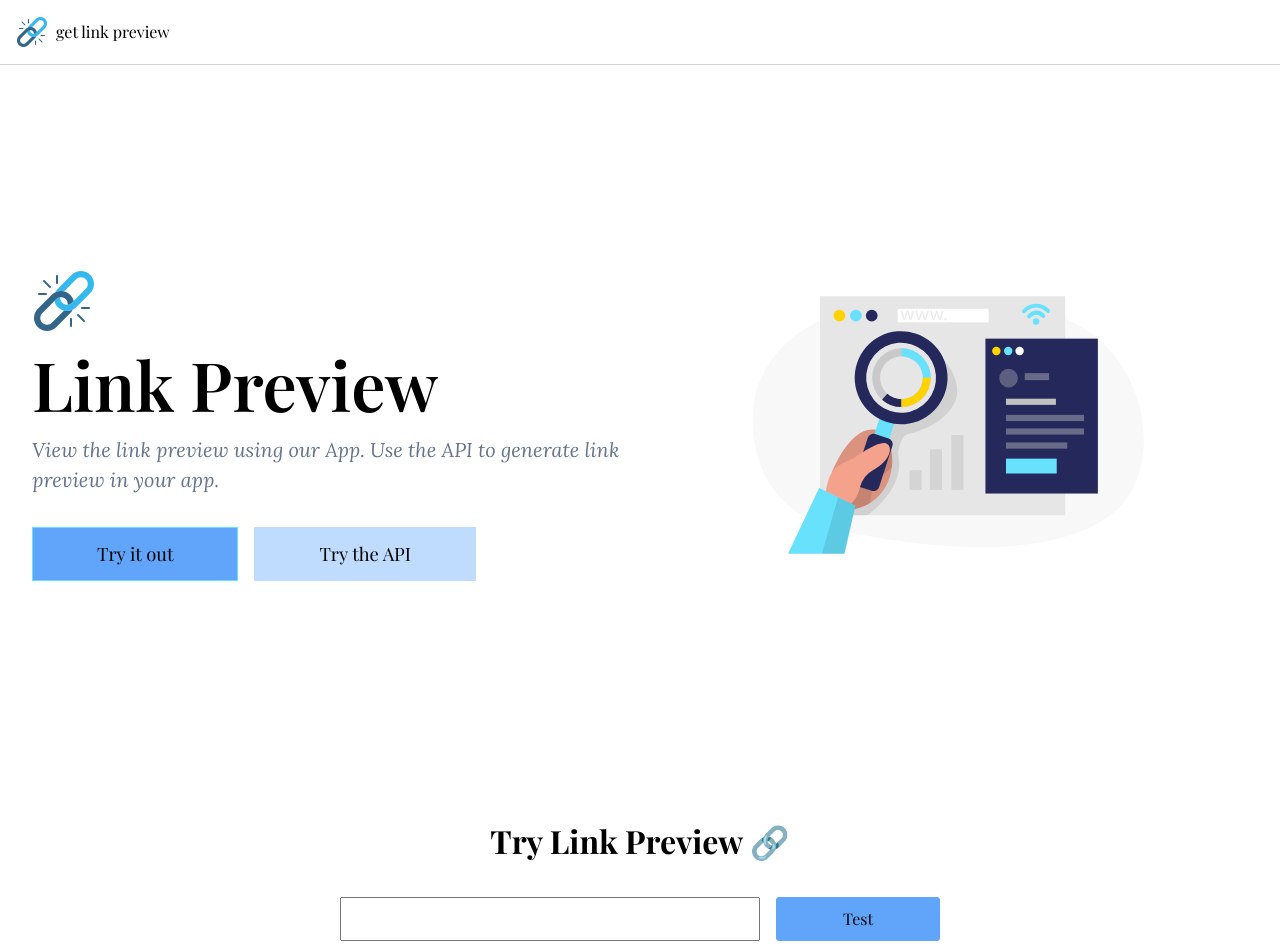
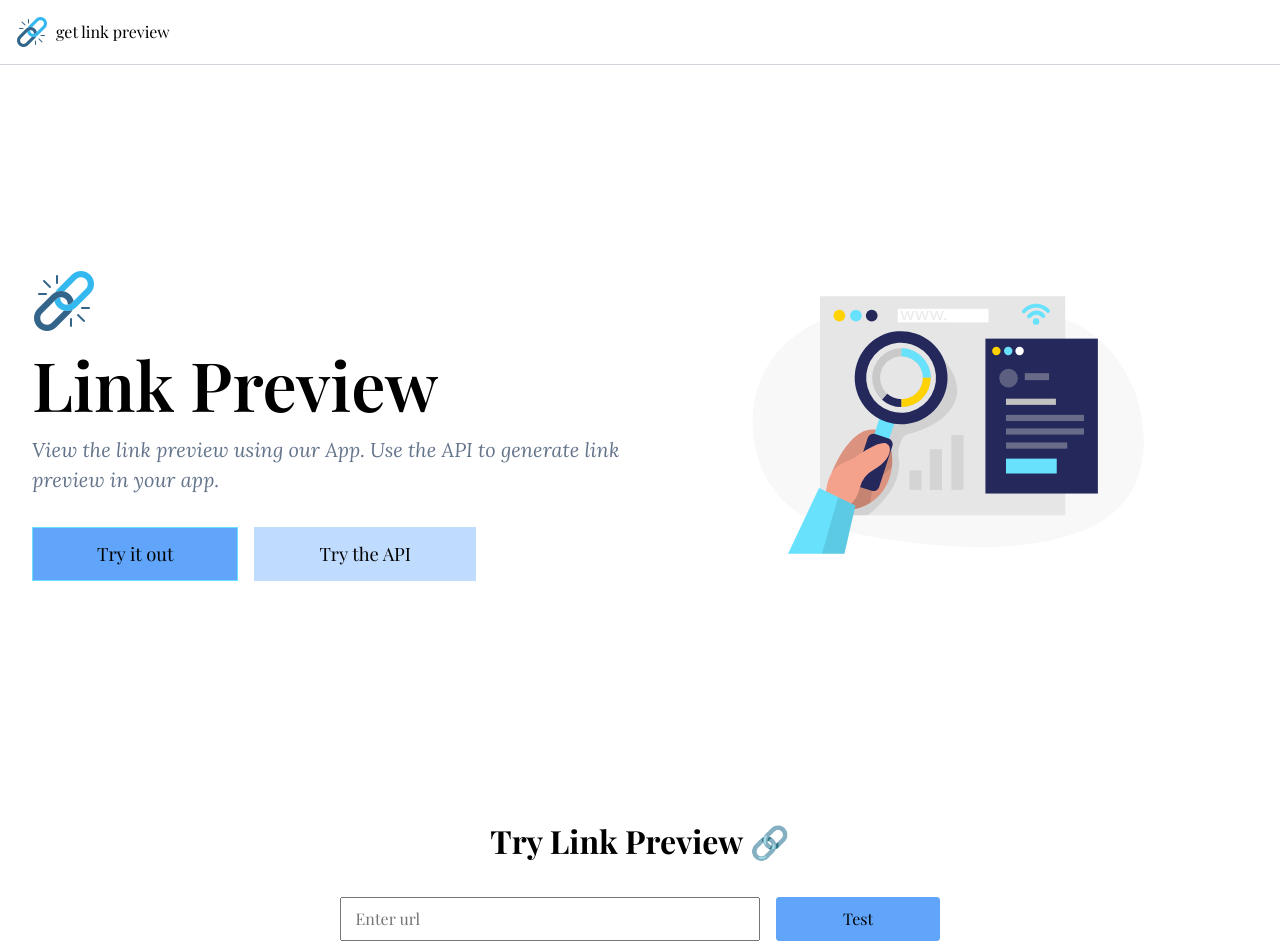
Before and after one commit to brianraila/url-info-api, a React (Create React App) app in the folder frontend/: page / in a window 1280 px wide. Shown: the top 952 px of the page. Built offline with nearby package versions, Linux system fonts and the light colour scheme; the HTML template or start-up script is replaced by a standard one; a web font is replaced by a local one.

Commit message:
fix: placeholder

```diff
--- a/frontend/src/components/TestPreview.jsx
+++ b/frontend/src/components/TestPreview.jsx
@@ -72,7 +72,8 @@ const TestPreview = () => {
       <h2>Try Link Preview 🔗</h2>
 
       <form onSubmit={submitHandler}>
-        <input type="url" name="url" onChange={resetOutput}></input>
+
+        <input type="url" name="url" onChange={resetOutput} placeholder="Enter url"></input>
         <button>Test</button>
       </form>
 
```
